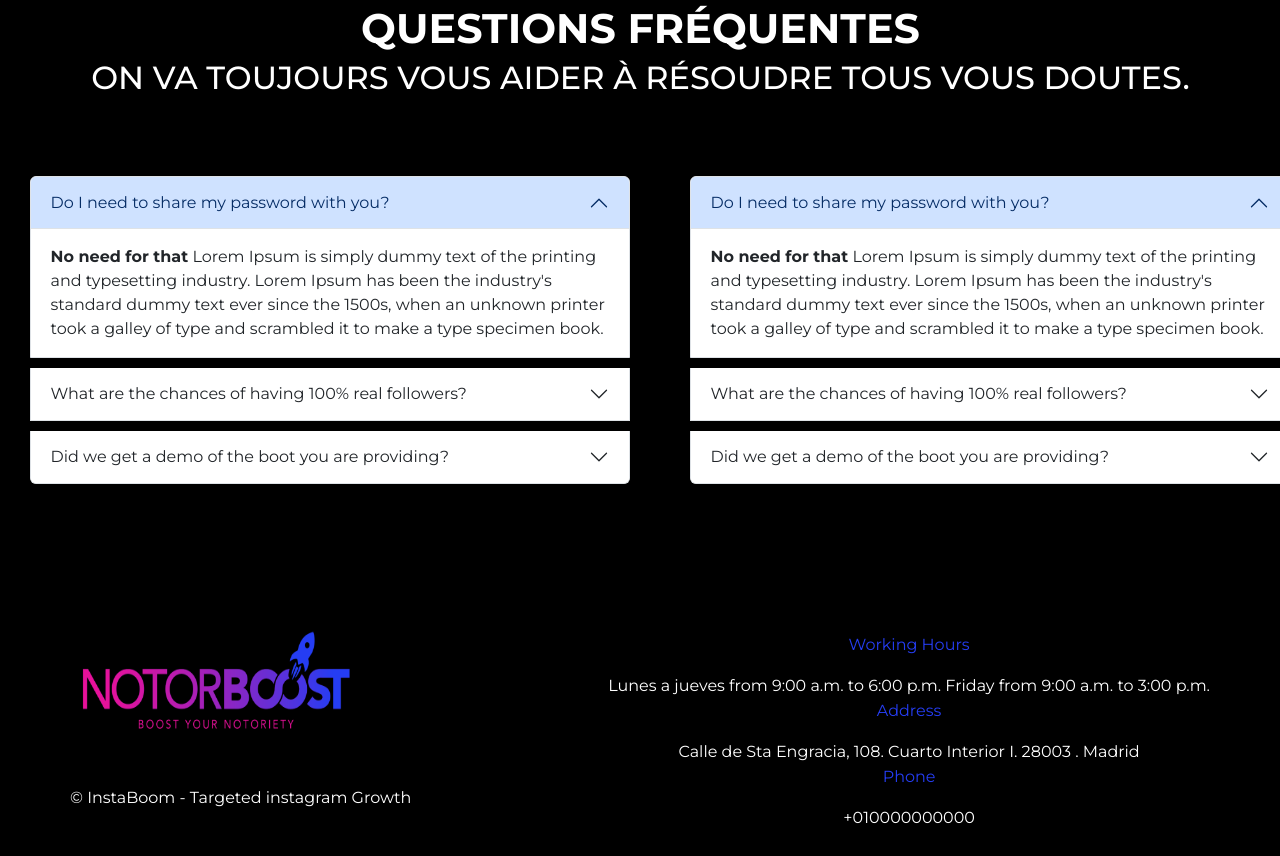
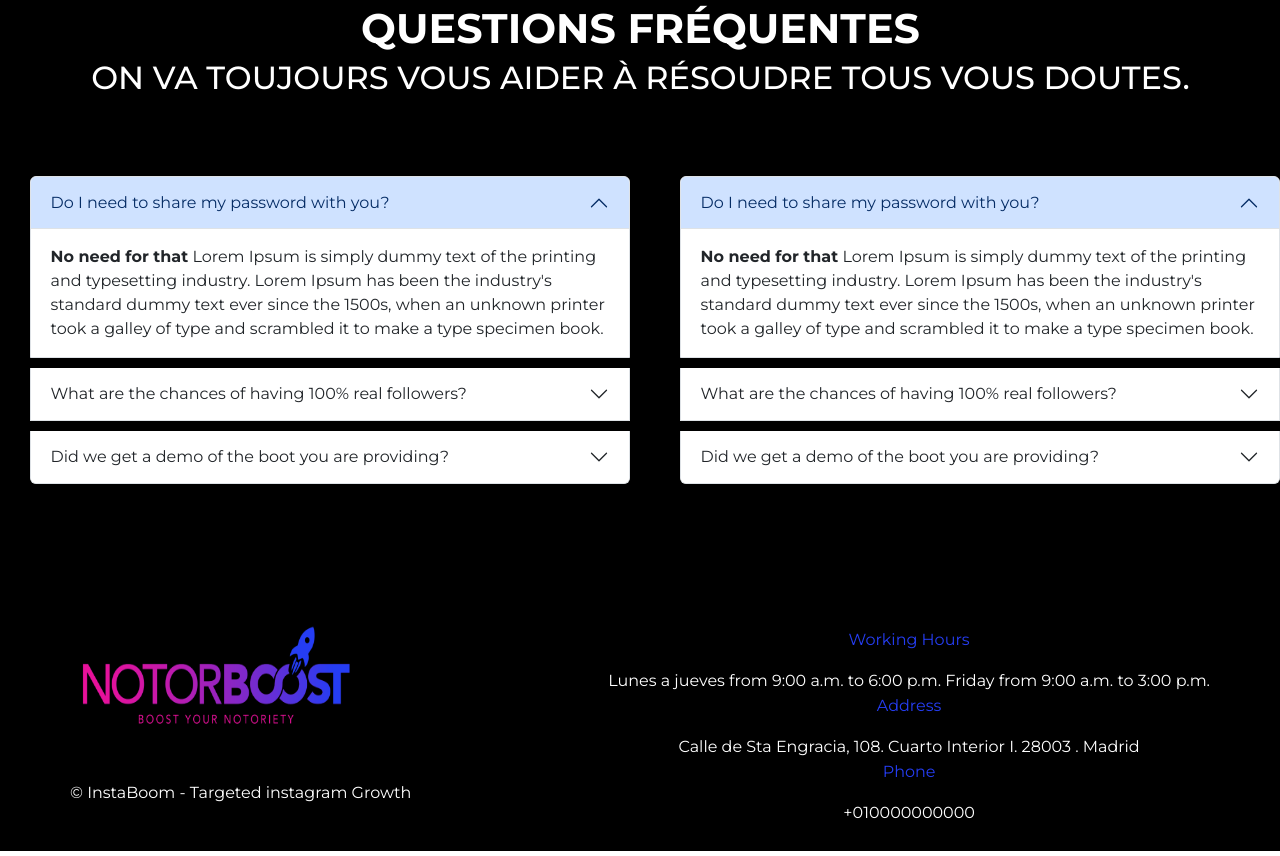
Before and after one commit to acesolution/instagram, a plain HTML site: page index.html in a window 1280 px wide. Shown: the part 8833-9689 px from the top of the page. Drawn offline with nearby package versions, Linux system fonts and the light colour scheme.

Commit message:
Add files via upload

```diff
--- a/index.css
+++ b/index.css
@@ -2322,7 +2322,6 @@ align-items: flex-start;
 .footer {
   background-color: transparent;
   padding: 10px 0;
-  margin-top: 100px;
 }
 
 .footer-content {
@@ -2752,13 +2751,15 @@ line-height: 26px; /* 162.5% */
 }
 .divcol-md-6-wrapper {
   width: 1270px;
-  height: 320px;
+  height: 415px;
   margin-top: 73px;
   justify-content: space-between;
   padding: 0 0 0 169px;
   box-sizing: border-box;
   font-size: var(--button-m-size);
   color: var(--color-mediumblue);
+  display: flex;
+  flex-direction: row;
 }
 
 .frame-parent49 {
--- a/index.html
+++ b/index.html
@@ -1045,6 +1045,7 @@
                   </div>
 
                   <div class="divcol-md-6-wrapper">
+                    <div>
                       <div class="accordion" id="accordionExample">
                         <div class="accordion-item">
                           <h2 class="accordion-header" id="headingOne">
@@ -1083,7 +1084,9 @@
                           </div>
                         </div>
                       </div>
-                    <div class="accordion" id="accordionExample1" style="margin-left: 600px; margin-top: -318px;">
+                    </div>
+                    <div>
+                      <div class="accordion" id="accordionExample1" style="margin-left: 50px;">
                         <div class="accordion-item">
                           <h2 class="accordion-header" id="headingFour">
                             <button class="accordion-button" type="button" data-bs-toggle="collapse" data-bs-target="#collapseFour" aria-expanded="true" aria-controls="collapseFour">
@@ -1117,6 +1120,7 @@
                           <div id="collapseSix" class="accordion-collapse collapse" aria-labelledby="headingSix" data-bs-parent="#accordionExample1">
                             <div class="accordion-body">
                               <strong>Yes, We are giving</strong> it look like readable English. Many desktop publishing packages and web page editors now use Lorem Ipsum as their default model text, and a search for 'lorem ipsum' will uncover many web sites still in their infancy. Various versions have evolved over the years, sometimes by accident, sometimes on purpose (injected humour and the like). <code>.accordion-body</code>, though the transition does limit overflow.
+                            </div>
                           </div>
                         </div>
                       </div>
```
Lines whose indentation alone changed are shown as unchanged.
